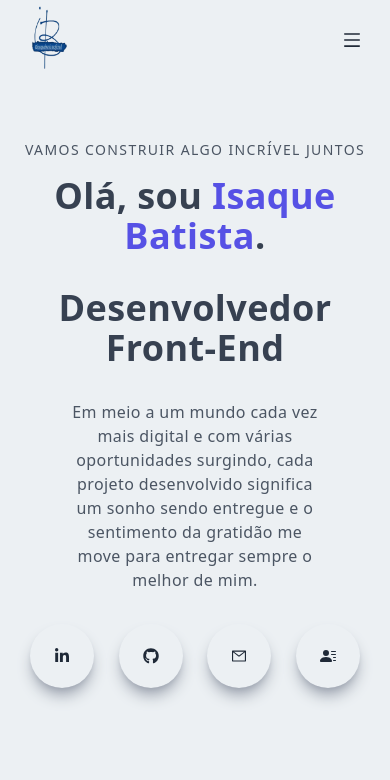
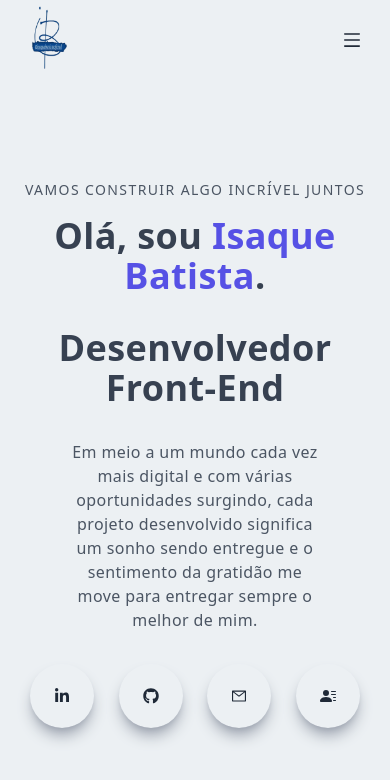
Before and after one commit to IsaqueBatista/Portfolio-1, a Next.js app: page / in a window 390 px wide. Shown: the top 780 px of the page. Built offline with nearby package versions, Linux system fonts and the light colour scheme.

Commit message:
Responsividade ajustes

```diff
--- a/src/components/Main.jsx
+++ b/src/components/Main.jsx
@@ -6,10 +6,10 @@ import { FaGithub, FaLinkedinIn } from "react-icons/fa";
 
 const Main = () => {
   return (
-    <div className="mb-0 w-full h-screen text-center">
+    <div className="mb-0 w-full h-screen text-center ">
       <div className="max-w-[1240px] w-full h-full mx-auto p-2 flex justify-center items-center">
-        <div>
-          <p className="uppercase text-sm tracking-widest text-gray-600 ">
+        <div className="mt-10">
+          <p className="uppercase text-sm tracking-widest text-gray-600 mt-10">
             Vamos construir algo incrível juntos
           </p>
           <h1 className="py-4 text-gray-700">
```
